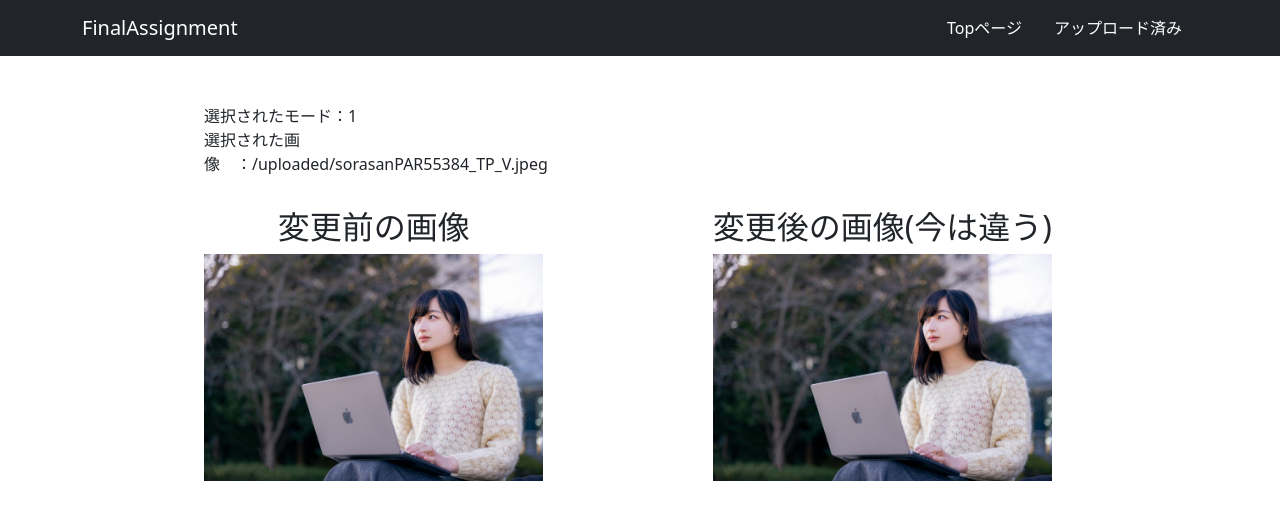
After one commit to 2023AIT-OOP2-G05/FinalAssignment, a Flask app: page /test in a window 1280 px wide. The commit adds this page. Shown: the top 520 px of the page. Run offline with Flask 3, Linux system fonts and the light colour scheme.

Commit message:
画像とモードの選択機能の追加

```diff
--- a/main.py
+++ b/main.py
@@ -1,9 +1,12 @@
 from flask import Flask, request, render_template, send_from_directory
-import os, glob
+import os, glob, json
 
 app = Flask(__name__)
 app.config['UPLOAD_FOLDER'] = './uploadsPicture'
 app.config["JSON_AS_ASCII"] = False  # 日本語などのASCII以外の文字列を返したい場合は、こちらを設定しておく
+
+selectMode = ""
+selectImage = ""
 
 
 @app.route("/picture", methods=["POST"])
@@ -33,21 +36,50 @@ def getPicture():
 
 
 # アップロード済み画像一覧
-@app.route('/uploadedList/')
+@app.route('/uploadedList')
 def uploaded_list():
     files = glob.glob("./uploadsPicture/*")  # ./uploadsPicture/以下のファイルをすべて取得
     urls = []
+    index = 0
     for file in files:
         urls.append({
             "filename": os.path.basename(file),
-            "url": "/uploaded/" + os.path.basename(file)
+            "url": "/uploaded/" + os.path.basename(file),
+            "index": index
         })
+        index = index + 1
     return render_template("pictureList.html", title="アップロード済み画像", page_title="アップロード済み画像　一覧", target_files=urls)
 
 
 @app.route('/uploaded/<path:filename>')
 def uploaded_file(filename):
     return send_from_directory(app.config['UPLOAD_FOLDER'], filename)
+
+
+# 選択されたデータを'selectData.json'に保存
+@app.route('/setData', methods = ['POST'])
+def setData():
+    print("setData")
+    selectData = request.form.to_dict()
+    jsonData = list()
+    jsonData.append(selectData)
+
+    with open('selectData.json', mode="w") as f:
+        # 選択されたデータを'selectData.json'に上書き
+        json.dump(jsonData, f, indent=4)
+    return render_template("pictureList.html")
+
+
+@app.route('/test')
+def test():
+    print("test")
+    with open('selectData.json') as f:
+        # 既存のデータを読み込み
+        jsonData = list(json.load(f))
+
+    selectData = jsonData[0]
+    selectData.update(image="/uploaded/" + selectData['image'])
+    return render_template("test.html", data = selectData)
 
 
 # http://127.0.0.1:5000/
@@ -59,6 +91,7 @@ def index():
 
     return render_template("upload.html")
 
+
 if __name__ == "__main__":
     # debugモードが不要の場合は、debug=Trueを消してください
     #app.run(debug=True)
--- /dev/null
+++ b/selectData.json
@@ -0,0 +1,6 @@
+[
+    {
+        "mode": "1",
+        "image": "sorasanPAR55384_TP_V.jpeg"
+    }
+]
--- /dev/null
+++ b/static/pictureList.js
@@ -0,0 +1,55 @@
+
+// 「問題へ進む」ボタンを押した時の処理
+const startQuizButton = document.querySelector('.startQuiz')
+startQuizButton.addEventListener("click", (event) => {
+    // 現在動作中のクリックイベント以外のボタンイベントをキャンセル（データの送信自体もキャンセルされる）
+    event.preventDefault()
+
+    selectMode = document.querySelector('.select-mode').mode
+    let mode = "";
+
+    for (let i = 0; i < selectMode.length; i++) {
+        if (selectMode[i].checked) {
+            mode = selectMode[i].value;
+            break;
+        }
+    }
+    console.log("選択されたモード : ", mode)
+
+
+    selectImage = document.querySelector('.select-img').img
+    let image = "";
+    console.log(selectImage.length)
+
+    if (selectImage.length == undefined && document.getElementById("0").checked) {
+        image = document.getElementById("0").value
+    }
+
+    for (let j = 0; j < selectImage.length; j++) {
+        if (selectImage[j].checked) {
+            image = selectImage[j].value;
+            console.log(j, "番目の画像を選択しました！")
+            break;
+        }
+    }
+    console.log("選択された画像 : ", image)
+
+    if (image != "") {
+        // 登録するデータを収集
+        const formData = new FormData()
+        formData.append("mode", mode)
+        formData.append("image", image)
+
+        console.log("送信データ:formData", ...formData)
+
+        // データ登録のWeb APIを/add_ToDoをPOSTメソッドで呼び出す
+        fetch("/setData", {
+            method: 'POST',
+            body: formData, // 登録するデータ(FormData形式)
+        }).then((response) => {
+            console.log("送信されたデータ", response)
+
+            location.href = "/test"
+        })
+    }
+})
--- /dev/null
+++ b/templates/test.html
@@ -0,0 +1,54 @@
+<!DOCTYPE html>
+<html lang="ja">
+    <head>
+        <meta charset="UTF-8">
+        <meta name="viewport" content="width=device-width, initial-scale=1.0">
+
+        <!-- Bootstrap CSS -->
+        <link href="https://cdn.jsdelivr.net/npm/bootstrap@5.1.3/dist/css/bootstrap.min.css" rel="stylesheet" integrity="sha384-1BmE4kWBq78iYhFldvKuhfTAU6auU8tT94WrHftjDbrCEXSU1oBoqyl2QvZ6jIW3" crossorigin="anonymous">
+
+        <!-- 独自のJS -->
+        <script defer src="{{ url_for('static', filename='pictureList.js') }}"></script>
+        <script defer src="{{ url_for('static', filename='test.js') }}"></script>
+        <!-- Bootstrap JS(compiled bundle) -->
+        <script src="https://cdn.jsdelivr.net/npm/bootstrap@5.1.3/dist/js/bootstrap.bundle.min.js" integrity="sha384-ka7Sk0Gln4gmtz2MlQnikT1wXgYsOg+OMhuP+IlRH9sENBO0LRn5q+8nbTov4+1p" crossorigin="anonymous"></script>
+        <title>画像選択　テスト</title>
+    </head>
+    <body>
+        <header class="sticky-top">
+            <nav class="navbar navbar-light bg-dark">
+                <div class="container">
+                    <span class="navbar-brand text-white mb-0 h1">FinalAssignment</span>
+                    <ul class="nav">
+                        <li class="nav-item">
+                            <a class="nav-link text-white" href="/">Topページ</a>
+                        </li>
+                        <li class="nav-item">
+                            <a class="nav-link text-white" href="/uploadedList">アップロード済み</a>
+                        </li>
+                    </ul>
+                </div>
+            </nav>
+        </header>
+
+        <div class="row mt-5" style="margin-left: 15%; margin-right: 15%;">
+            <p class="col-6">
+                選択されたモード：{{ data['mode'] }}<br>
+                選択された画像　：{{ data['image'] }}
+            </p>
+            <p class="col-6"></p>
+            <div class="row col-12">
+                <div class="col-md-5 mt-3">
+                    <h2 class="text-center">変更前の画像</h2>
+                    <img class="" src="{{data['image']}}" width="100%">
+                </div>
+                <div class="col-md-2">
+                </div>
+                <div class="col-md-5 mt-3">
+                    <h2 class="text-center">変更後の画像(今は違う)</h2>
+                    <img class="" src="{{data['image']}}" width="100%">
+                </div>
+            </div>
+        </div>
+    </body>
+</html>
```
Also changed, not shown: templates/pictureList.html (+55 -34 lines), templates/upload.html (+1 -15 lines), static/test.js (added), uploadsPicture/Linimo.png (deleted), uploadsPicture/liberoPAUI4519_TP_V.jpeg (added), uploadsPicture/sorasanPAR55384_TP_V.jpeg (added).
